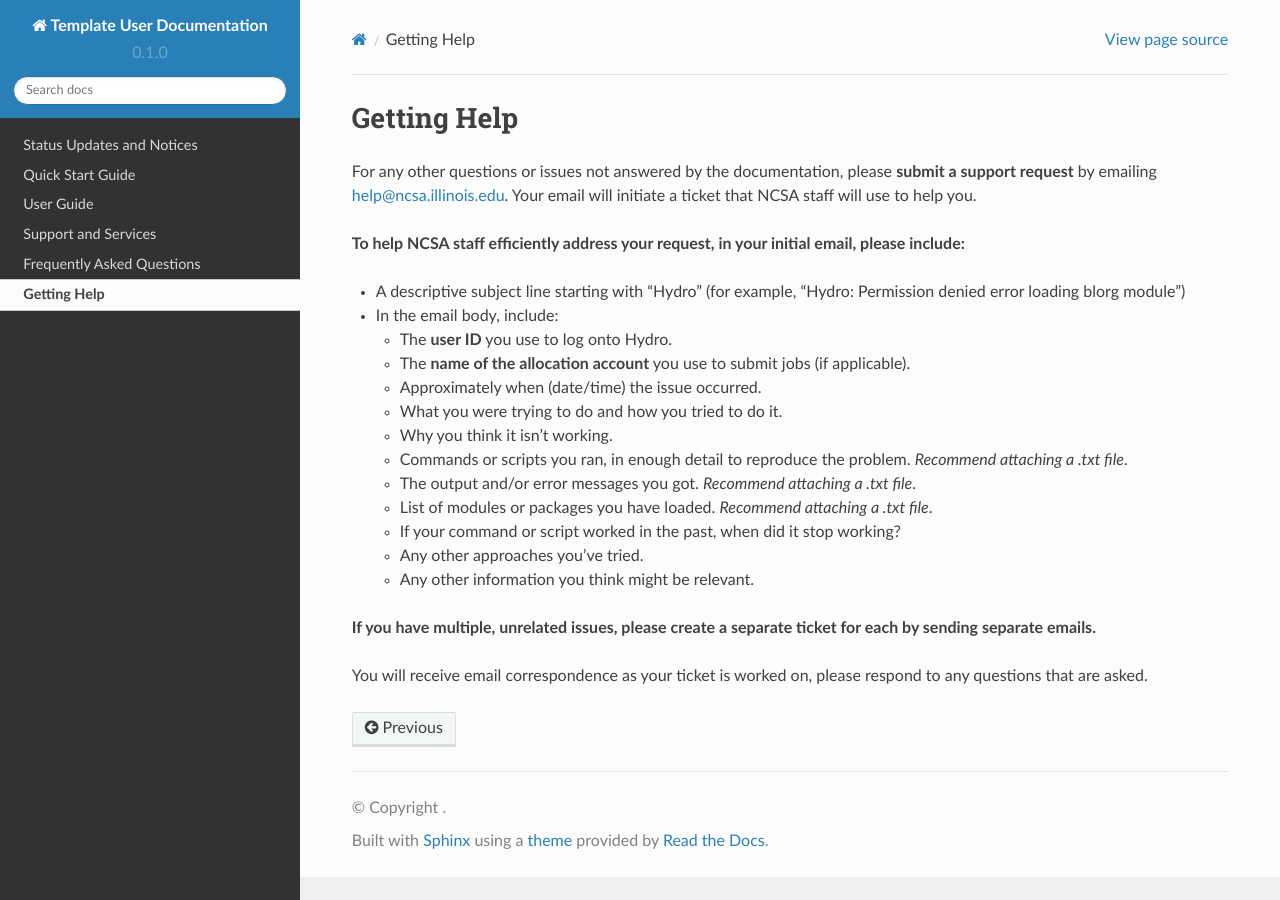
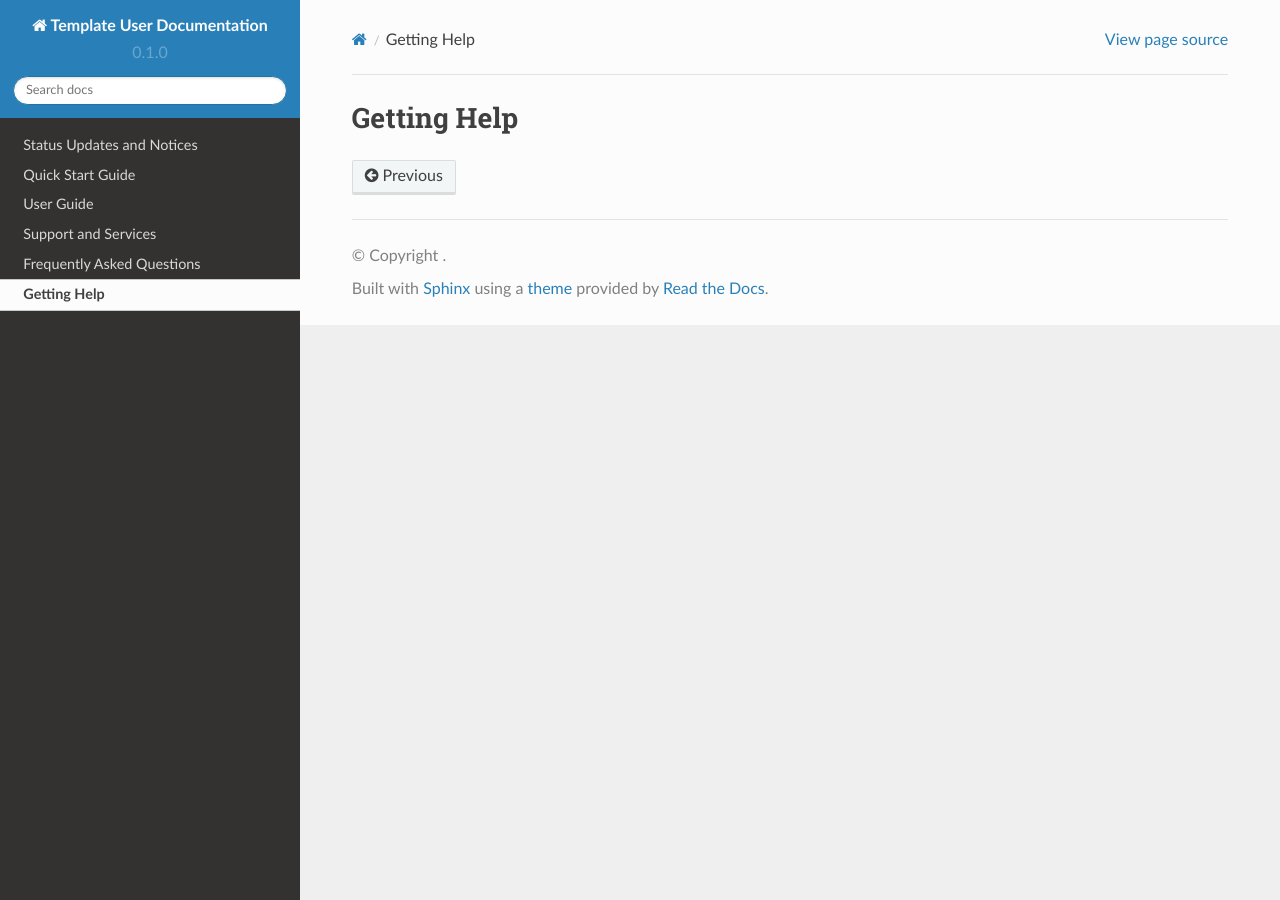
Before and after one commit to lhelms2/rtd-template, a Sphinx documentation site: the page built from docs/source/help.rst, in a window 1280 px wide. Built offline with Sphinx 7.4.7 and the Read the Docs theme 2.0.0, drawn with Linux system fonts in a browser that asks for light colours.

Commit message:
Update help.rst

```diff
--- a/docs/source/help.rst
+++ b/docs/source/help.rst
@@ -2,28 +2,3 @@
 
 Getting Help
 ==============
-
-.. raw:: html
-
-   <p>For any other questions or issues not answered by the documentation, please <b>submit a support request</b> by emailing <a href="mailto:help@ncsa.illinois.edu?subject=Hydro: ">help@ncsa.illinois.edu</a>. Your email will initiate a ticket that NCSA staff will use to help you.</p>
-
-**To help NCSA staff efficiently address your request, in your initial email, please include:**
-
-- A descriptive subject line starting with “Hydro” (for example, “Hydro: Permission denied error loading blorg module”)
-- In the email body, include:
-
-  - The **user ID** you use to log onto Hydro.
-  - The **name of the allocation account** you use to submit jobs (if applicable).
-  - Approximately when (date/time) the issue occurred.
-  - What you were trying to do and how you tried to do it.
-  - Why you think it isn’t working.
-  - Commands or scripts you ran, in enough detail to reproduce the problem. *Recommend attaching a .txt file*.
-  - The output and/or error messages you got. *Recommend attaching a .txt file*.
-  - List of modules or packages you have loaded. *Recommend attaching a .txt file*.
-  - If your command or script worked in the past, when did it stop working?
-  - Any other approaches you’ve tried.
-  - Any other information you think might be relevant.
-
-**If you have multiple, unrelated issues, please create a separate ticket for each by sending separate emails.**
-
-You will receive email correspondence as your ticket is worked on, please respond to any questions that are asked.
```
